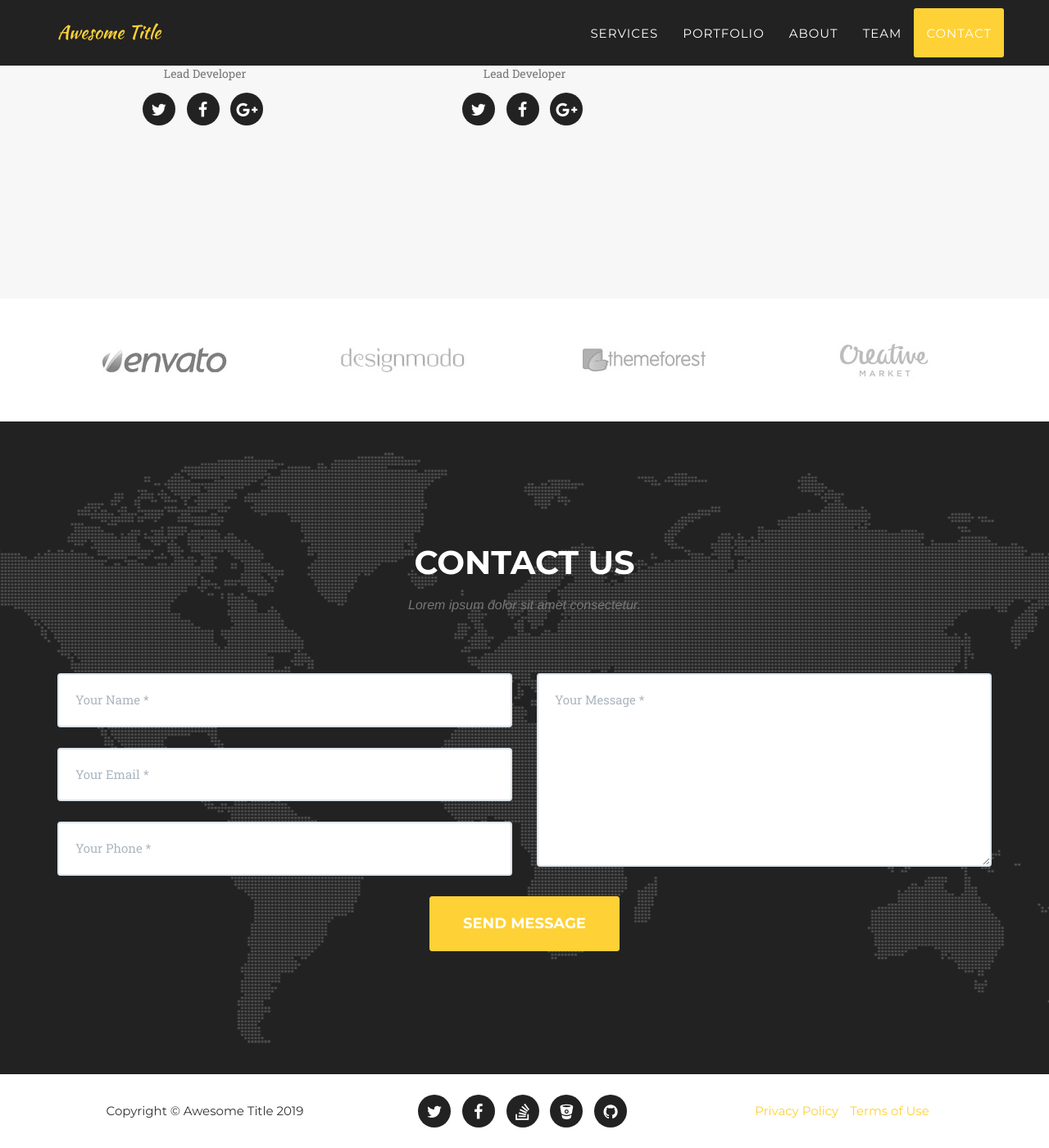
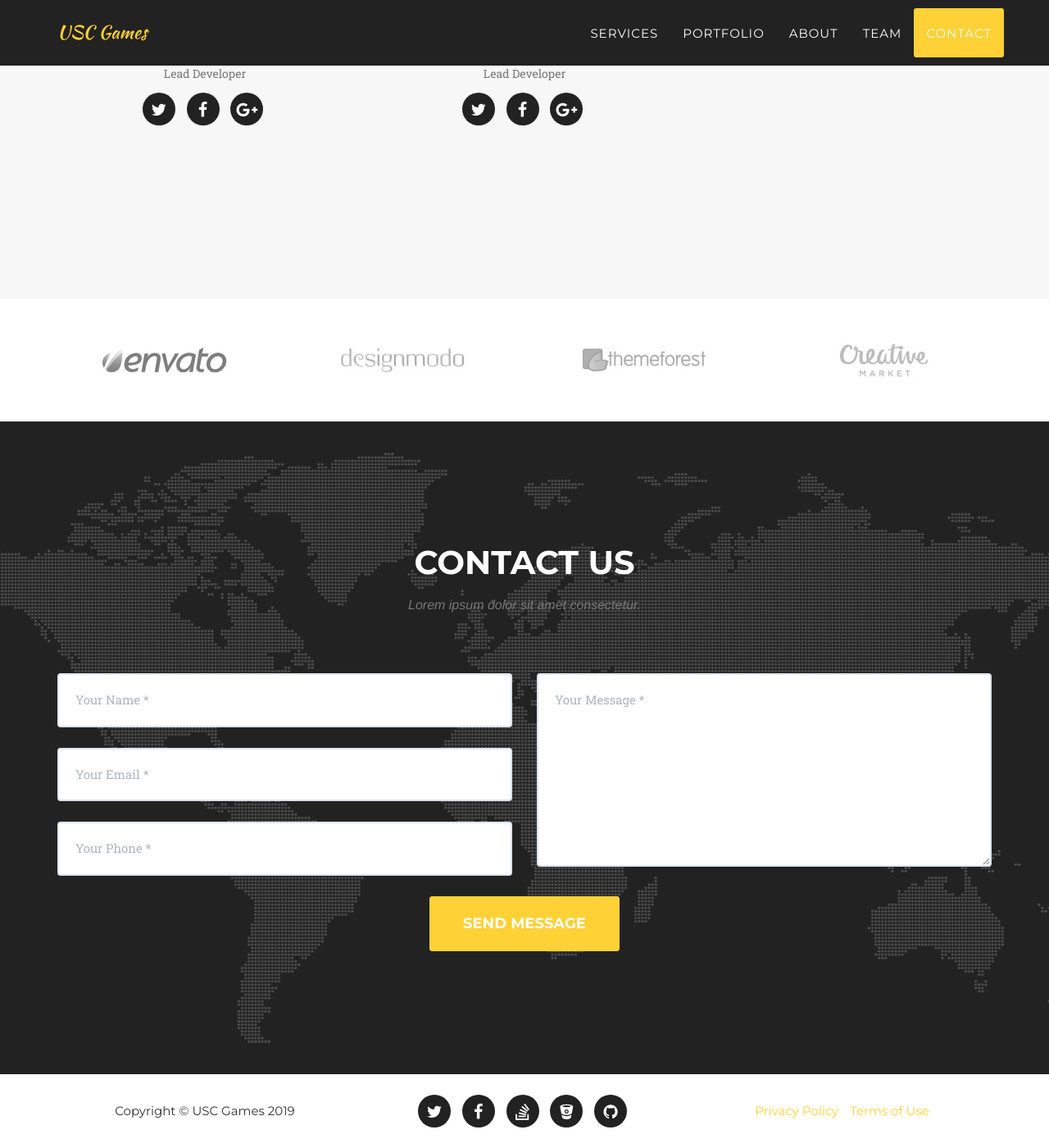
Before and after one commit to SmashVR/SmashVR.github.io, a Jekyll site: the page built from index.html, in a window 1280 px wide and 1400 px high, scrolled down 5489 px. Shown: the whole window at 82% size. Built offline with Jekyll 4.4.1, drawn with Linux system fonts in a browser that asks for light colours; some web fonts are replaced.

Commit message:
change header

```diff
--- a/_config.yml
+++ b/_config.yml
@@ -2,7 +2,7 @@
 baseurl: /SmashVR.github.io/
 
 # Site settings
-title: Awesome Title
+title: USC Games
 email: your-email@domain.com
 description: "Write an awesome description for your new site here. You can edit this line in _config.yml. It will appear in your document head meta (for Google search results) and in your feed.xml site description."
 
--- a/_includes/css/agency.css
+++ b/_includes/css/agency.css
@@ -293,7 +293,6 @@
 
 header .intro-text .intro-heading {
     margin-bottom: 25px;
-    text-transform: uppercase;
     font-family: {{ site.data.template.font.primary }};
     font-size: 50px;
     font-weight: 700;
--- a/_includes/header.html
+++ b/_includes/header.html
@@ -45,7 +45,7 @@
         <div class="container">
             <div class="intro-text">
                 <div class="intro-lead-in">Play Beyond Reality</div>
-                <div class="intro-heading">SmashVR</div>
+                <div class="intro-heading" style="font-family: cursive;">SmashVR</div>
                 <a href="#services" class="page-scroll btn btn-xl">Tell Me More</a>
             </div>
         </div>
```
